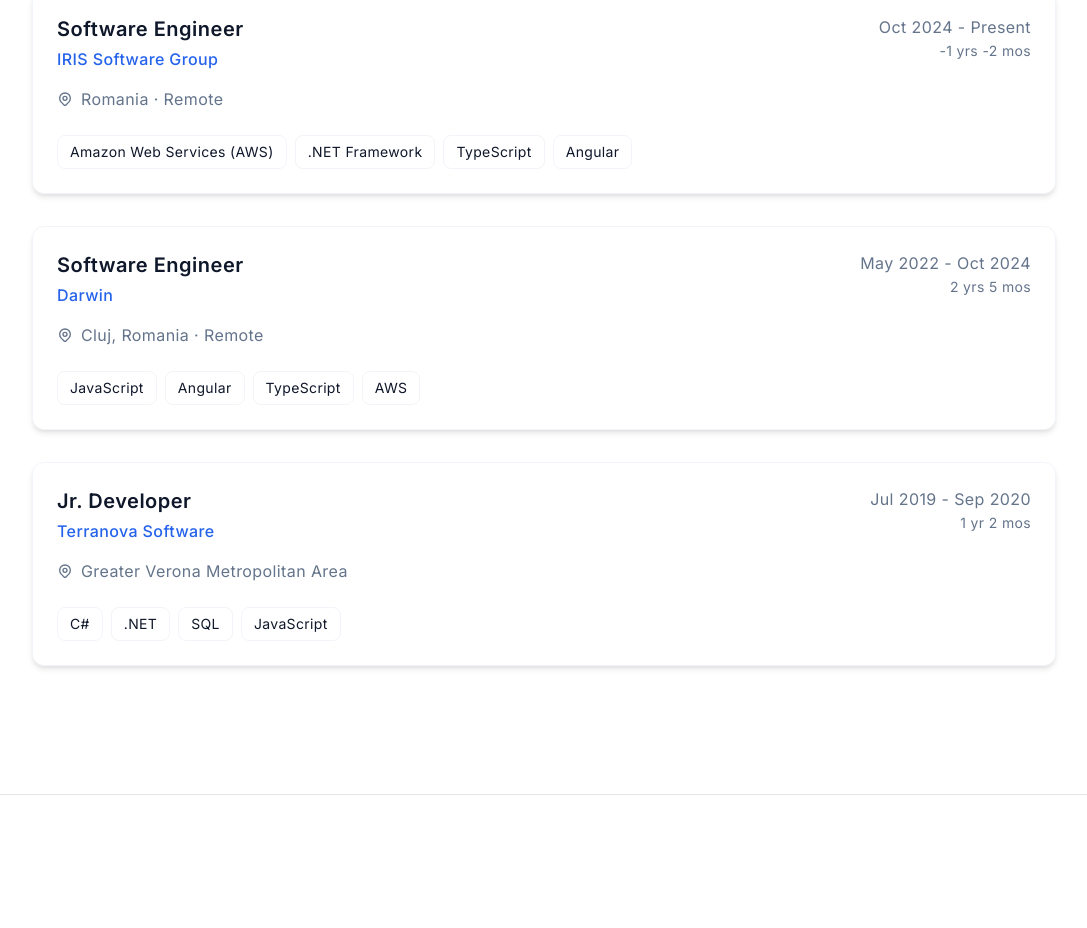
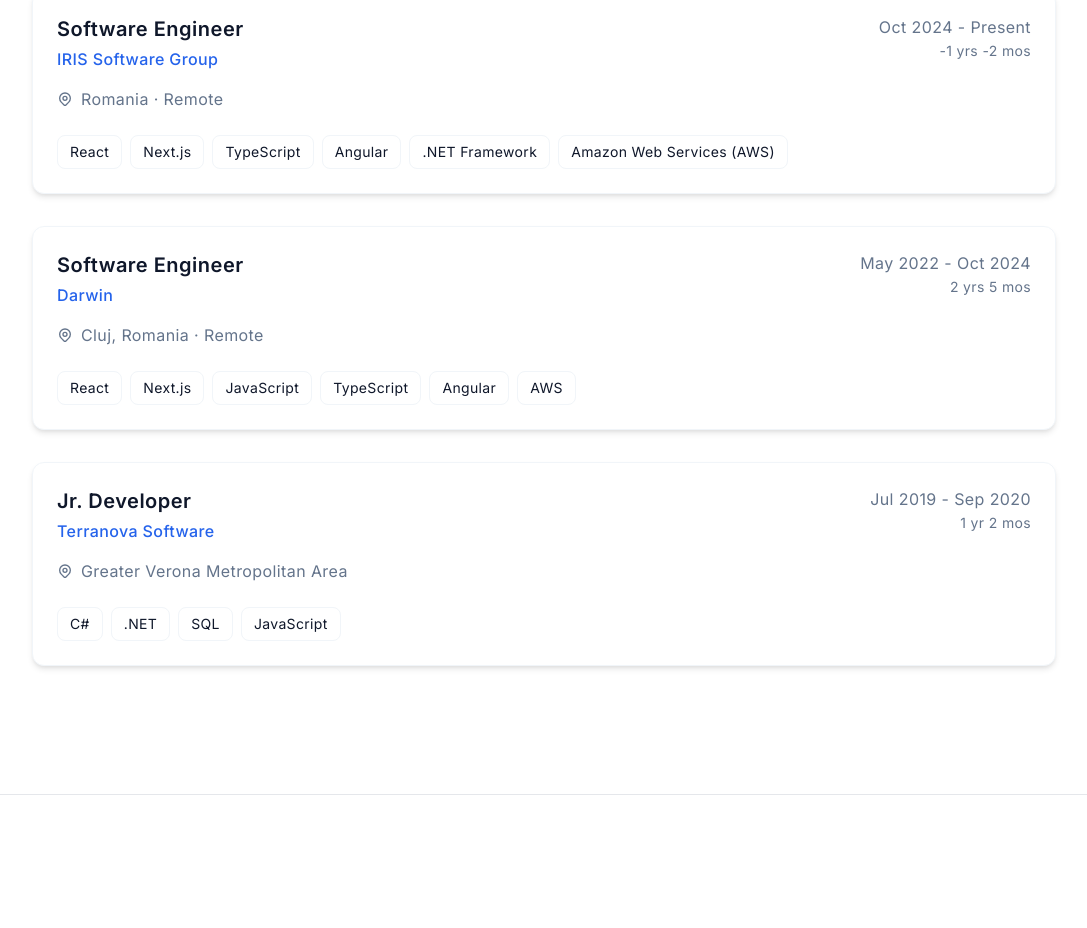
Before and after one commit to andiq123/Portfolio, a Next.js app: page / in a window 1280 px wide. Shown: the part 1498-2426 px from the top of the page, without its empty margins (96-1183 px from the left). Built offline with nearby package versions, Linux system fonts and the light colour scheme.

Commit message:
Update skills in Experience component to include React and Next.js, reflecting current expertise and technologies used in recent roles.

```diff
--- a/src/components/Experience.tsx
+++ b/src/components/Experience.tsx
@@ -49,14 +49,14 @@
       role: "Software Engineer",
       period: "Oct 2024 - Present",
       location: "Romania · Remote",
-      skills: ["Amazon Web Services (AWS)", ".NET Framework", "TypeScript", "Angular"]
+      skills: ["React", "Next.js", "TypeScript", "Angular", ".NET Framework", "Amazon Web Services (AWS)"]
     },
     {
       company: "Darwin",
       role: "Software Engineer",
       period: "May 2022 - Oct 2024",
       location: "Cluj, Romania · Remote",
-      skills: ["JavaScript", "Angular", "TypeScript", "AWS"]
+      skills: ["React", "Next.js", "JavaScript", "TypeScript", "Angular", "AWS"]
     },
     {
       company: "Terranova Software",
```
